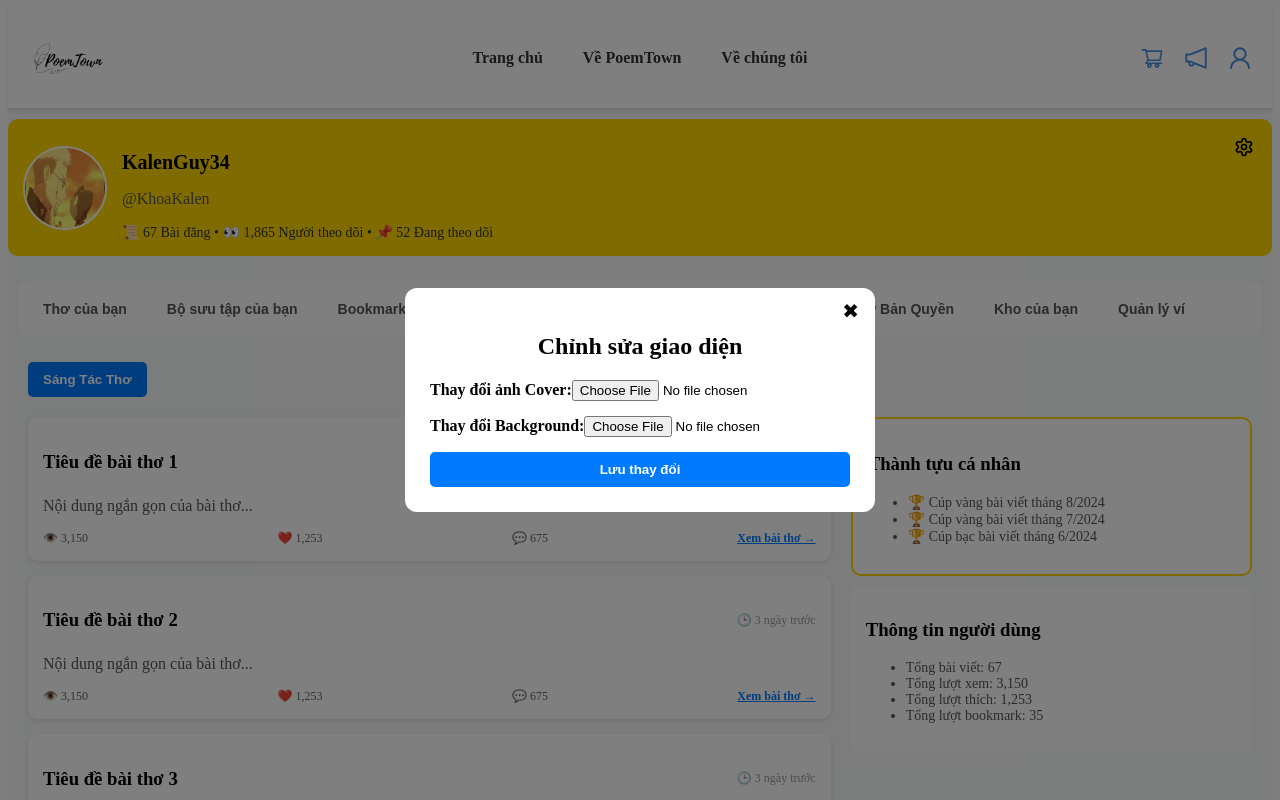
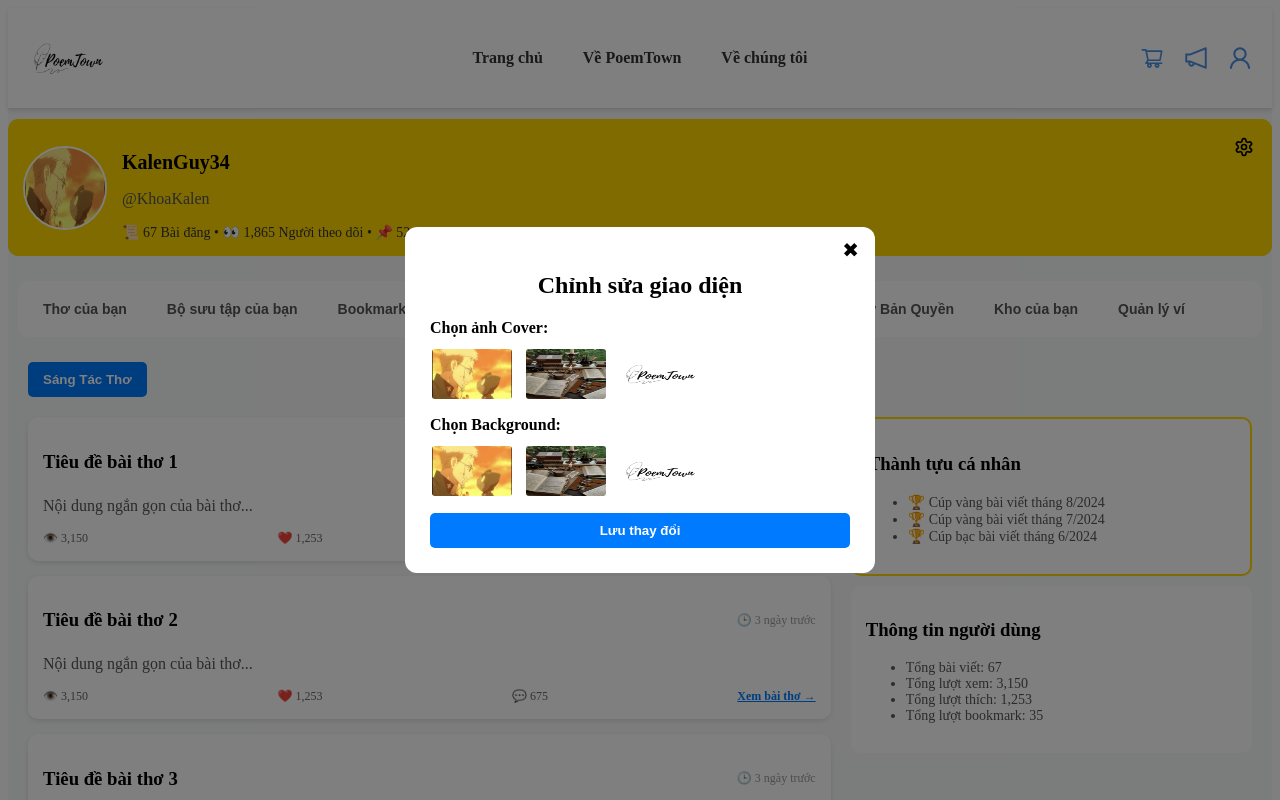
Before and after one commit to PoemTown/SP25SE171.PoemTown.WebPage, a React (Create React App) app: page /userpage in a window 1280 px wide. Both pictures are taken after a click on the button 1244 px from the left and 147 px from the top of the page. Shown: the top 800 px of the page. Built offline with nearby package versions, Linux system fonts and the light colour scheme.

Commit message:
sửa lại chọn ảnh từ máy sang chọn ảnh từ thư viện có sẵn

```diff
--- a/src/pages/User/UserPage.js
+++ b/src/pages/User/UserPage.js
@@ -3,6 +3,18 @@ import Headeruser from "../../components/Headeruser";
 import Footer from "../../components/Footer";
 import { Settings } from "lucide-react";
 
+const imageLibrary = {
+    coverImages: [
+        "./@.png",
+        "./Login.jpg",
+        "./logo.png",
+    ],
+    backgroundImages: [
+        "./@.png",
+        "./Login.jpg",
+        "./logo.png",
+    ],
+};
 
 const UserPage = () => {
     const [isModalOpen, setIsModalOpen] = useState(false);
@@ -11,14 +23,19 @@ const UserPage = () => {
     const [tempCoverImage, setTempCoverImage] = useState(null);
     const [tempBackgroundImage, setTempBackgroundImage] = useState(null);
 
-    const handleImageChange = (event, setImage, setTempImage) => {
-        const file = event.target.files[0];
-        if (file) {
-            const reader = new FileReader();
-            reader.onloadend = () => {
-                setTempImage(reader.result);
-            };
-            reader.readAsDataURL(file);
+    const handleImageSelect = (image, type) => {
+        if (type === "cover") {
+            setTempCoverImage(image);
+        } else {
+            setTempBackgroundImage(image);
+        }
+    };
+
+    const handleRemoveImage = (type) => {
+        if (type === "cover") {
+            setTempCoverImage(null);
+        } else {
+            setTempBackgroundImage(null);
         }
     };
 
@@ -108,36 +125,55 @@ const UserPage = () => {
 
                             <h2>Chỉnh sửa giao diện</h2>
 
-                            {/* Cover Preview */}
+                            {/* Cover Image Selection */}
                             <div style={{ marginBottom: "15px", textAlign: "left" }}>
-                                <label><b>Thay đổi ảnh Cover:</b></label>
-                                <input type="file" accept="image/*" onChange={(e) => handleImageChange(e, setCoverImage, setTempCoverImage)} />
+                                <label><b>Chọn ảnh Cover:</b></label>
+                                <div style={{ display: "flex", gap: "10px", marginTop: "10px", overflowX: "auto" }}>
+                                    {imageLibrary.coverImages.map((img, index) => (
+                                        <img
+                                            key={index}
+                                            src={img}
+                                            alt="Cover Option"
+                                            style={{
+                                                width: "80px", height: "50px", borderRadius: "5px",
+                                                cursor: "pointer", border: tempCoverImage === img ? "2px solid blue" : "2px solid transparent"
+                                            }}
+                                            onClick={() => handleImageSelect(img, "cover")}
+                                        />
+                                    ))}
+                                </div>
                                 {tempCoverImage && (
-                                    <div>
-                                        <img src={tempCoverImage} alt="Cover Preview" style={{ width: "100%", marginTop: "10px", borderRadius: "5px" }} />
-                                        <button onClick={() => setTempCoverImage(null)}
-                                            style={{ marginTop: "5px", padding: "5px", backgroundColor: "red", color: "white", border: "none", borderRadius: "5px", cursor: "pointer" }}>
-                                            Hủy chọn
-                                        </button>
-                                    </div>
+                                    <button onClick={() => handleRemoveImage("cover")}
+                                        style={{ marginTop: "10px", padding: "5px", background: "red", color: "white", border: "none", borderRadius: "5px", cursor: "pointer" }}>
+                                        Hủy chọn ảnh Cover
+                                    </button>
                                 )}
                             </div>
 
-                            {/* Background Preview */}
+                            {/* Background Image Selection */}
                             <div style={{ marginBottom: "15px", textAlign: "left" }}>
-                                <label><b>Thay đổi Background:</b></label>
-                                <input type="file" accept="image/*" onChange={(e) => handleImageChange(e, setBackgroundImage, setTempBackgroundImage)} />
+                                <label><b>Chọn Background:</b></label>
+                                <div style={{ display: "flex", gap: "10px", marginTop: "10px", overflowX: "auto" }}>
+                                    {imageLibrary.backgroundImages.map((img, index) => (
+                                        <img
+                                            key={index}
+                                            src={img}
+                                            alt="Background Option"
+                                            style={{
+                                                width: "80px", height: "50px", borderRadius: "5px",
+                                                cursor: "pointer", border: tempBackgroundImage === img ? "2px solid blue" : "2px solid transparent"
+                                            }}
+                                            onClick={() => handleImageSelect(img, "background")}
+                                        />
+                                    ))}
+                                </div>
                                 {tempBackgroundImage && (
-                                    <div>
-                                        <img src={tempBackgroundImage} alt="Background Preview" style={{ width: "100%", marginTop: "10px", borderRadius: "5px" }} />
-                                        <button onClick={() => setTempBackgroundImage(null)}
-                                            style={{ marginTop: "5px", padding: "5px", backgroundColor: "red", color: "white", border: "none", borderRadius: "5px", cursor: "pointer" }}>
-                                            Hủy chọn
-                                        </button>
-                                    </div>
+                                    <button onClick={() => handleRemoveImage("background")}
+                                        style={{ marginTop: "10px", padding: "5px", background: "red", color: "white", border: "none", borderRadius: "5px", cursor: "pointer" }}>
+                                        Hủy chọn Background
+                                    </button>
                                 )}
                             </div>
-
 
                             <button onClick={handleSaveChanges}
                                 style={{ padding: "10px", backgroundColor: "#007bff", color: "white", border: "none", borderRadius: "5px", cursor: "pointer", fontWeight: "bold", width: "100%" }}>
```
